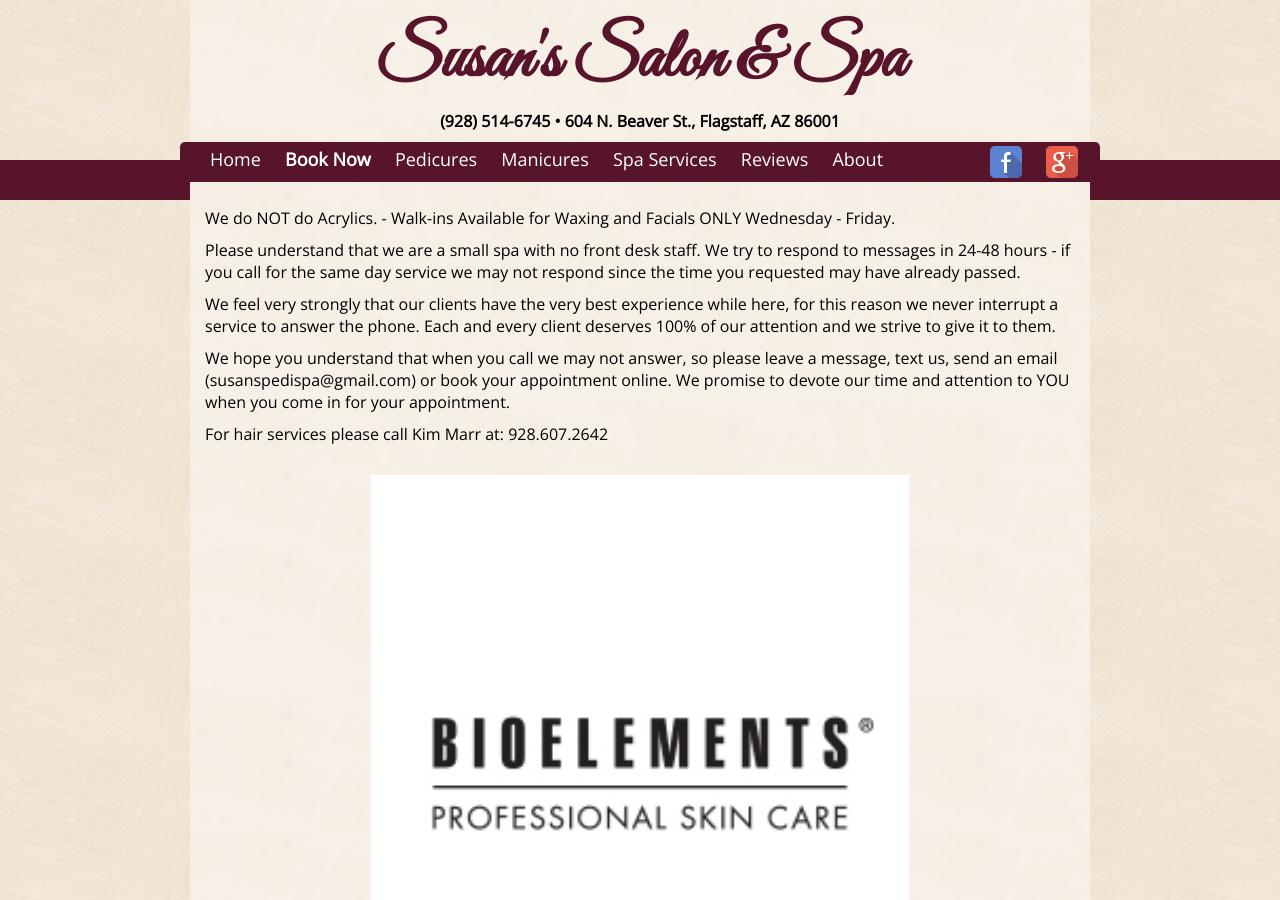
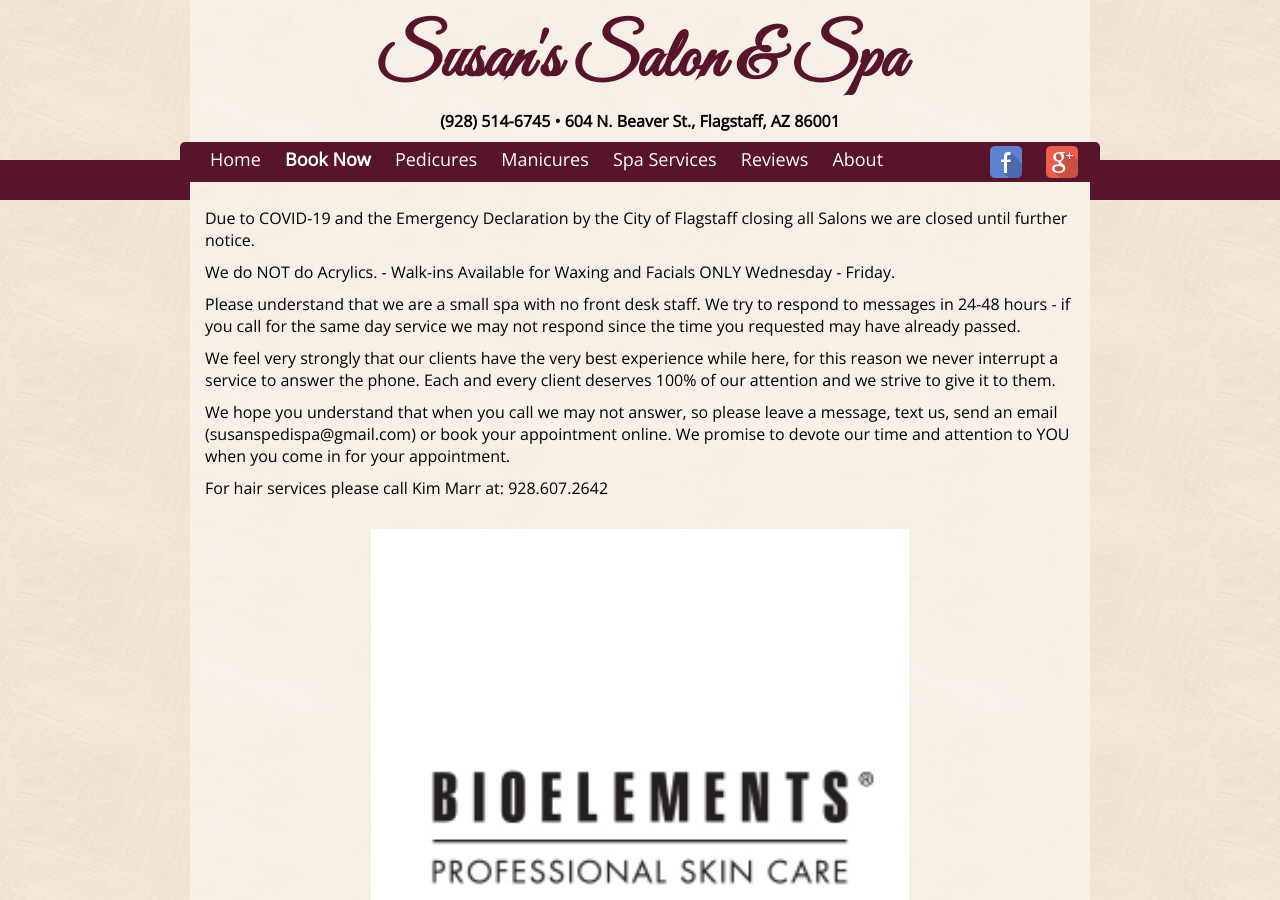
Before and after one commit to susanspedispa/susanspedispa.github.io, a Jekyll site: the page built from index.html, in a window 1280 px wide and 900 px high. Built offline with Jekyll 4.4.1, drawn with Linux system fonts in a browser that asks for light colours.

Commit message:
Update intro.html

```diff
--- a/_includes/intro.html
+++ b/_includes/intro.html
@@ -1 +1 @@
-<p> We do NOT do Acrylics. - Walk-ins Available for Waxing and Facials ONLY Wednesday - Friday.<p>Please understand that we are a small spa with no front desk staff. We try to respond to messages in 24-48 hours - if you call for the same day service we may not respond since the time you requested may have already passed. <p>We feel very strongly that our clients have the very best experience while here, for this reason we never interrupt a service to answer the phone. Each and every client deserves 100% of our attention and we strive to give it to them. <p>We hope you understand that when you call we may not answer, so please leave a message, text us, send an email (susanspedispa@gmail.com) or book your appointment online. We promise to devote our time and attention to YOU when you come in for your appointment.</i></p> For hair services please call Kim Marr at: 928.607.2642
+<p> Due to COVID-19 and the Emergency Declaration by the City of Flagstaff closing all Salons we are closed until further notice.<p><p>We do NOT do Acrylics. - Walk-ins Available for Waxing and Facials ONLY Wednesday - Friday.<p>Please understand that we are a small spa with no front desk staff. We try to respond to messages in 24-48 hours - if you call for the same day service we may not respond since the time you requested may have already passed. <p>We feel very strongly that our clients have the very best experience while here, for this reason we never interrupt a service to answer the phone. Each and every client deserves 100% of our attention and we strive to give it to them. <p>We hope you understand that when you call we may not answer, so please leave a message, text us, send an email (susanspedispa@gmail.com) or book your appointment online. We promise to devote our time and attention to YOU when you come in for your appointment.</i></p> For hair services please call Kim Marr at: 928.607.2642
```
